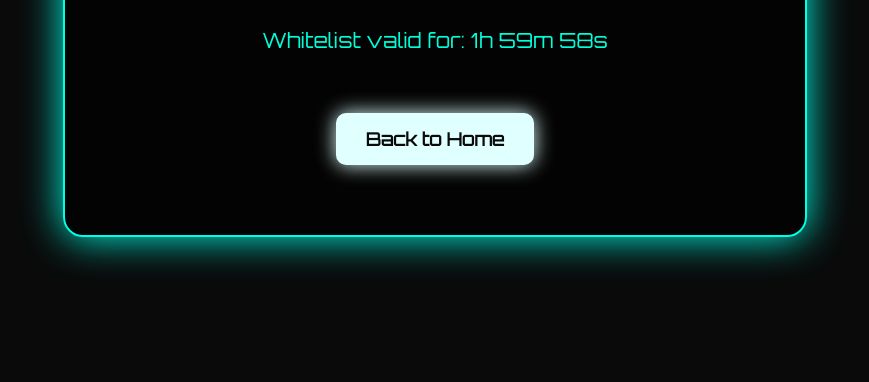
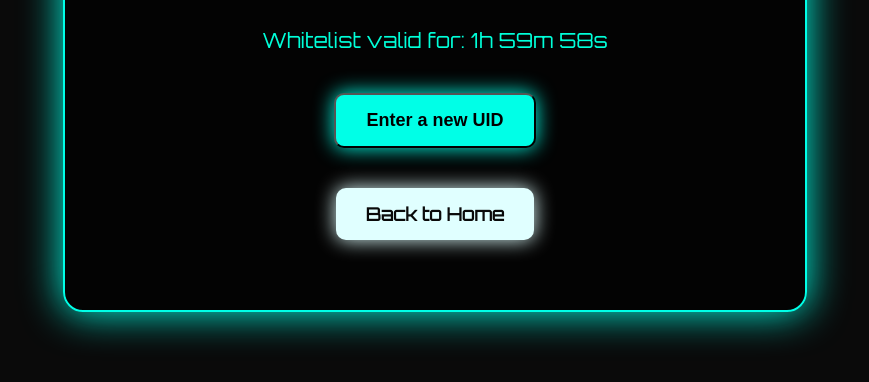
Before and after one commit to fmalematser/darkmodz, a plain HTML site: page uid.html in a window 1280 px wide. Both pictures are taken after typing "Sample" into the empty fields and a click on the button "Submit UID". Shown: the part 266-648 px from the top of the page, without its empty margins (205-1074 px from the left). Drawn offline with Linux system fonts and the light colour scheme.

Commit message:
Update uid.html

```diff
--- a/uid.html
+++ b/uid.html
@@ -32,6 +32,7 @@
     function whitelistUID() {
       const uid = document.getElementById("uidInput").value;
       if (uid) {
+        // Reset the timer and start over when a new UID is entered
         const startTime = Date.now();
         localStorage.setItem("whitelistStartTime", startTime.toString());
 
@@ -53,7 +54,7 @@
           document.getElementById("timerSection").style.display = "block";
           startTimer(startTime);
         } else {
-          // Expired
+          // Expired, so reset everything
           localStorage.removeItem("whitelistStartTime");
         }
       }
@@ -76,6 +77,8 @@
     <!-- Timer Section -->
     <div id="timerSection" style="display:none;">
       <p id="timer">Whitelist valid for: 2h 0m 0s</p>
+      <!-- Allow users to change UID -->
+      <button class="uid-btn" onclick="whitelistUID()">Enter a new UID</button>
     </div>
 
     <a class="back-btn" href="index.html">Back to Home</a>
```
